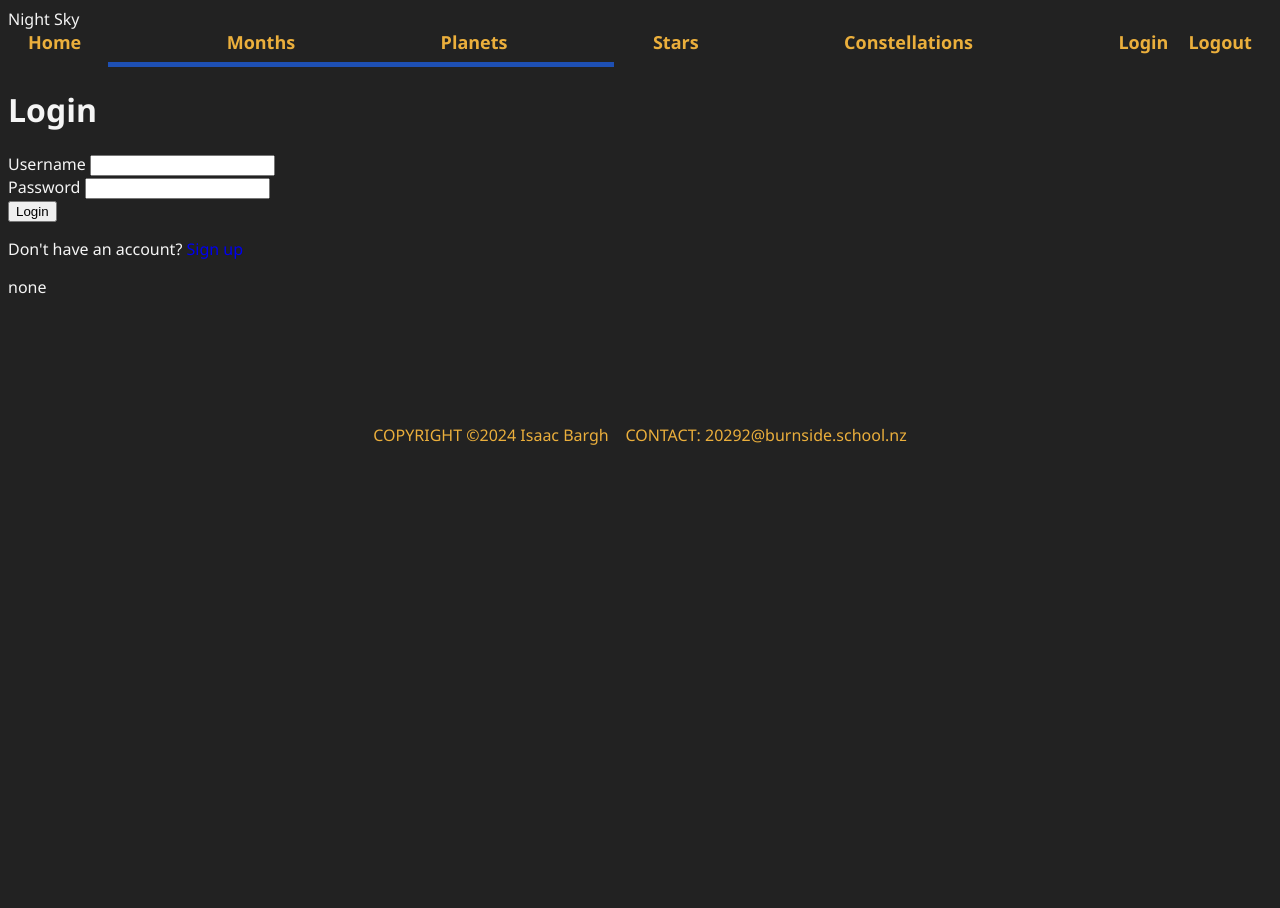
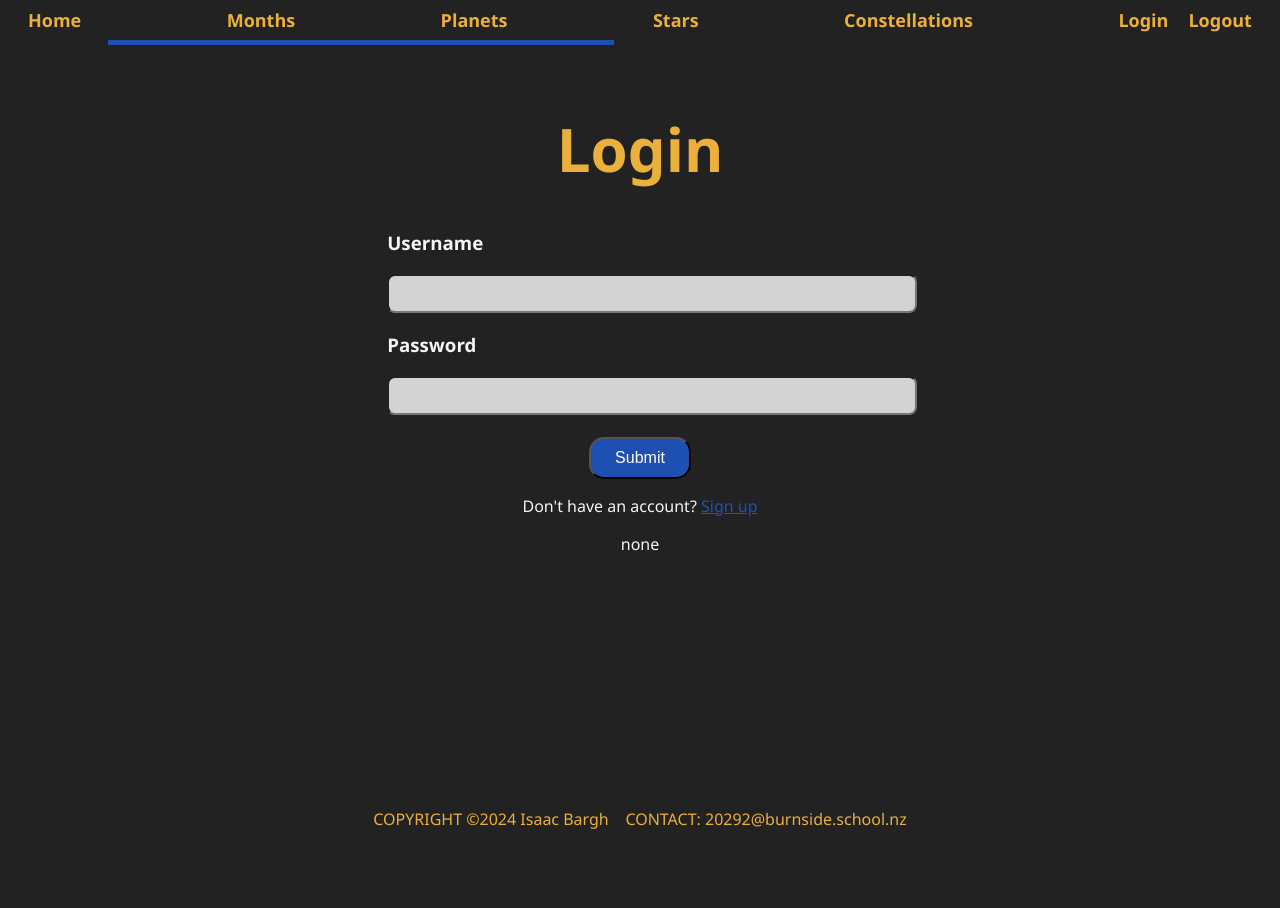
Before and after one commit to IsaacBargh/DTP-Project-2024, a Flask app: page /login in a window 1280 px wide. Before the commit the page ends 445 px from the top, so only its background shows below. Run offline with Flask 3, Linux system fonts and the light colour scheme.

Commit message:
styled 404, login and register pages

```diff
--- a/app/forms.py
+++ b/app/forms.py
@@ -13,4 +13,4 @@ class RegistrationForm(FlaskForm):
 class LoginForm(FlaskForm):
     username = StringField('Username', validators=[DataRequired()])
     password = PasswordField('Password', validators=[DataRequired()])
-    submit = SubmitField('Login')
+    submit = SubmitField('Submit')
--- a/app/static/css/main.css
+++ b/app/static/css/main.css
@@ -1,8 +1,21 @@
-body {
+html,body {
     font-family: 'Segoe UI', Tahoma, Geneva, Verdana, sans-serif;
     background-color: #222;
     color: whitesmoke;
+    height: 100%;
 }
+
+main{
+    min-height: 100%;
+    margin-bottom: -100px;
+}
+
+main:after {
+    content: "";
+    display: block;
+    height: 100px;
+}
+
 
 a {
     text-decoration: none; /* removes underline and other decorations for everything */
@@ -31,7 +44,7 @@ nav :hover {
 footer {
     color: rgb(235, 175, 60);
     text-align: center;
-    margin-top: 10%;
+    height: 100px;
 }
 
 .img {
@@ -98,6 +111,59 @@ hr {
     background-color: rgb(30, 80, 180);
 }
 
+/* login page */
+
+.account_div{
+    text-align: center;
+    width: 40%;
+    margin: auto;
+    margin-top: 5%;
+}
+
+.account_div h1{
+    color: rgb(235, 175, 60);
+    font-weight: 600;
+    font-size: 60px;
+    text-align: center;
+}
+
+.account_div input {
+    width: 100%;
+    background-color: lightgray;
+    border-radius: 8px;
+    padding: 10px;
+  }
+
+  .account_div input:focus {
+    background-color: gray;
+  }
+
+  .account_div input[type=submit]{
+    background-color:rgb(30, 80, 180);
+    color: white;
+    user-select: none;
+    border-radius:15px;
+    width:20%;
+    font-size: 100%;
+    transition: 0.2s;
+    display: block;
+    margin-left: auto;
+    margin-right: auto;
+  }
+
+
+  .account_div input[type=submit]:hover{
+    background-color:rgb(10, 40, 100);
+  }
+
+  .account_div a{
+    color:rgb(30, 80, 180);
+    text-decoration: underline;
+  }
+
+  .account_div h3{
+    text-align: left;
+  }
 
 /* 404 page */
 
@@ -126,7 +192,7 @@ hr {
     user-select: none;
     border-radius:15px;
     width:20%;
-    font-size: 200%;
+    font-size: 100%;
     transition: 0.2s;
     display: block;
     margin-left: auto;
--- a/app/templates/layout.html
+++ b/app/templates/layout.html
@@ -7,7 +7,6 @@
     <title>Night Sky</title>
 </head>
 <body>
-    <header>Night Sky</header>
     <nav>
         <a href="/">Home</a>
         <a href="/all_months">Months</a>
--- a/app/templates/login.html
+++ b/app/templates/login.html
@@ -1,20 +1,19 @@
 {% extends 'layout.html' %}
 {% block content %}
+<div class = account_div>
     <h1>Login</h1>
     <form method="POST">
         {{ form.hidden_tag() }}
-    <div>
-        {{ form.username.label }}
+
+        <h3>{{ form.username.label }}</h3>
         {{ form.username() }}
-    </div>
-    <div>
-        {{ form.password.label }}
+
+        <h3>{{ form.password.label }}</h3>
         {{ form.password() }}
-    </div>
-    <div>
+        <br><br>
         {{ form.submit() }}
-    </div>
     </form>
     <p>Don't have an account? <a href="/create_user">Sign up</a></p>
     <p>{{person}}</p>
+</div>
 {% endblock %}
--- a/app/templates/planet.html
+++ b/app/templates/planet.html
@@ -2,7 +2,7 @@
 {% block content %}
 <h1>{{planet.name}}</h1>
 <img class="img" src="/static/images/{{ planet.image }}">
-<p>ORDER FROM THE SUN 🌞 {{planet.order}}</p>
+<p>ORDER FROM THE SUN {{planet.order}}</p>
 <p>{{planet.description}}</p>
 <p>On average {{planet.name}} is {{planet.distance}} from Earth</p>
 <h3>Constellation</h3>
```
Also changed, not shown: app/templates/create_user.html (+16 -18 lines), app/night.db. Lines whose indentation alone changed are shown as unchanged.
